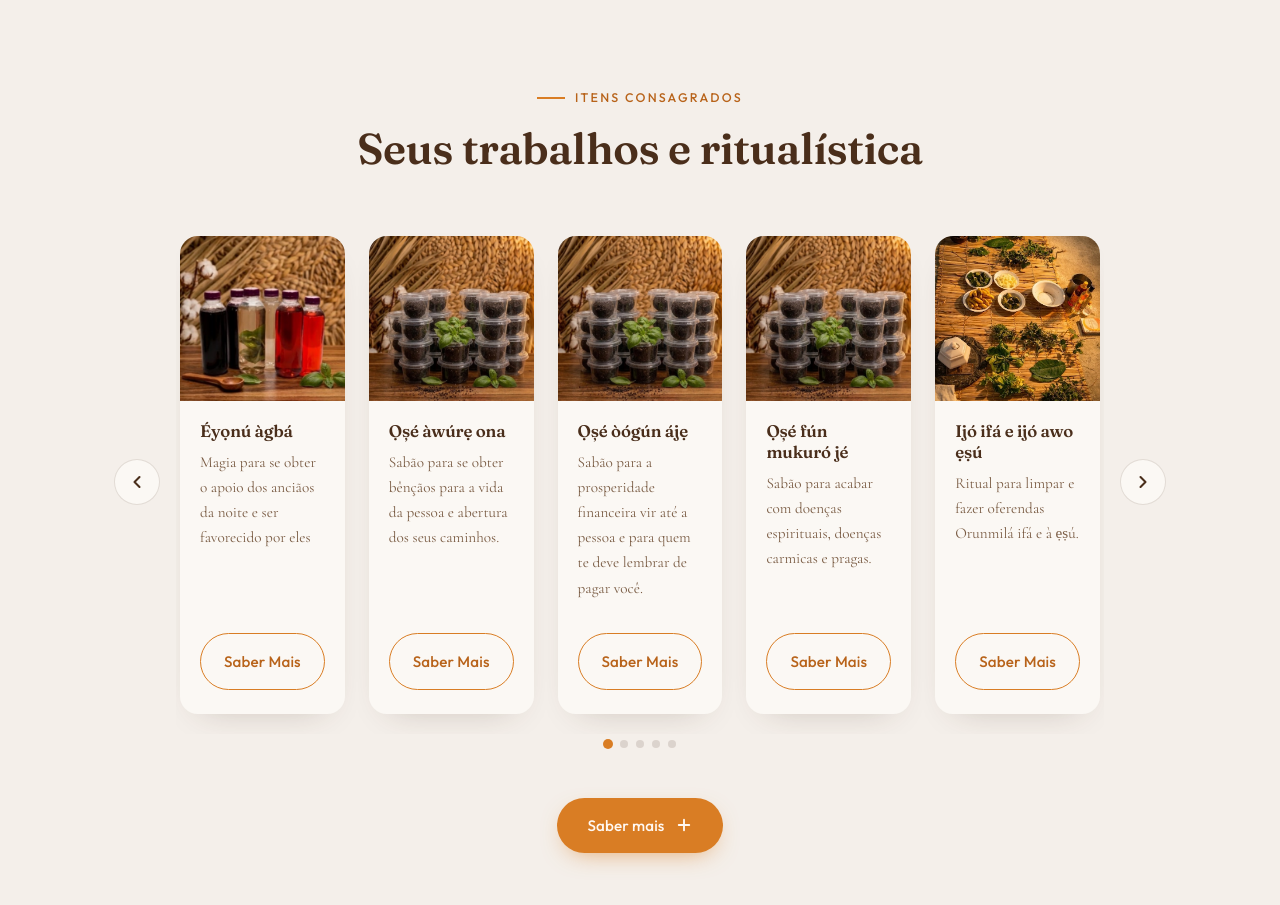
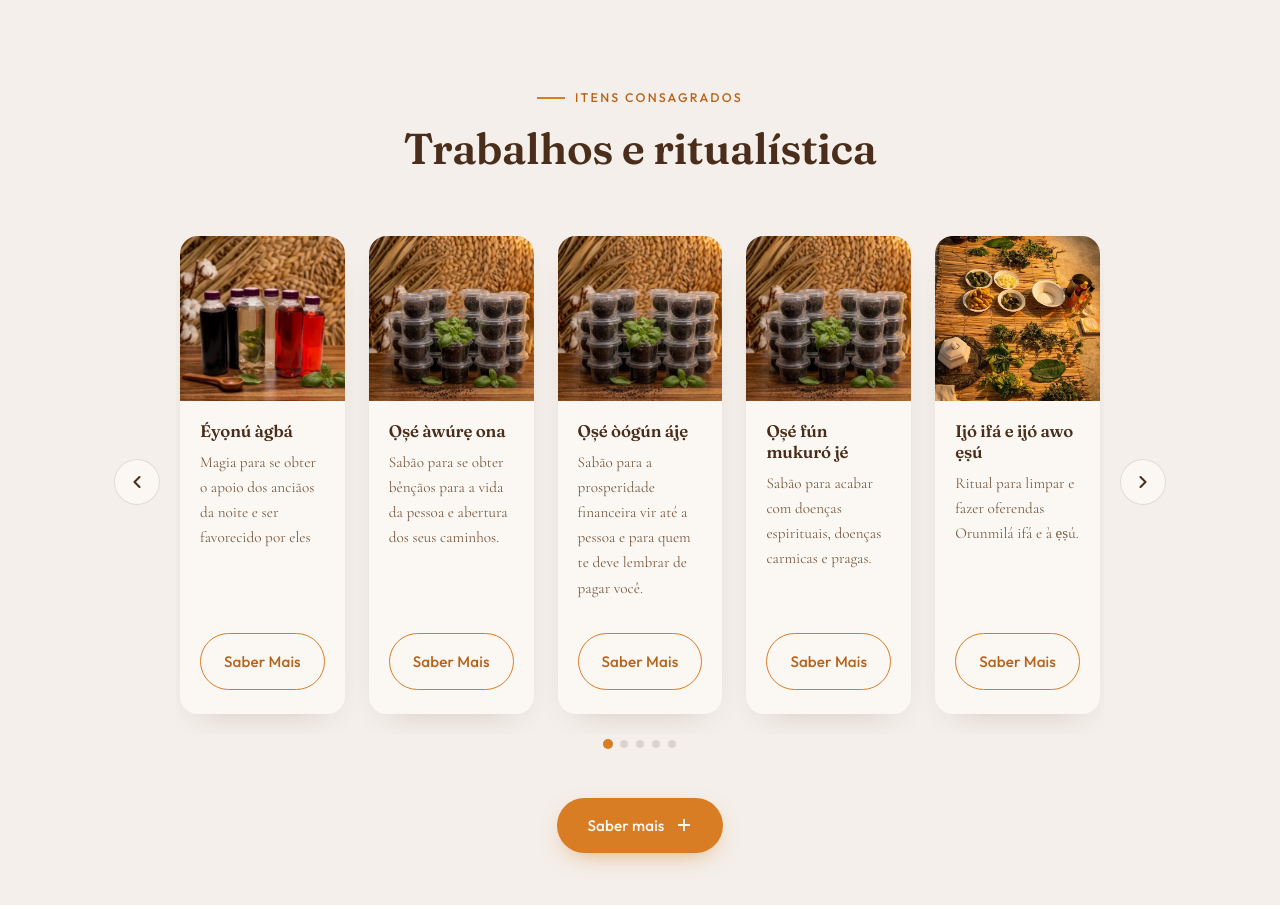
Before and after one commit to devcarolinarodrigues/site-babalwo-ifasoyn, a plain HTML site: page index.html in a window 1280 px wide. Shown: the part 2480-3385 px from the top of the page. Drawn offline with nearby package versions, Linux system fonts and the light colour scheme; a script that the page names is missing.

Commit message:
Update index.html

```diff
--- a/index.html
+++ b/index.html
@@ -129,7 +129,7 @@
   <div class="container">
     <div class="section-head">
       <span class="section-tag">Itens consagrados</span>
-      <h2>Seus trabalhos e ritualística</h2>
+      <h2>Trabalhos e ritualística</h2>
     </div>
 
     <div class="carousel" role="region" aria-label="Carrossel de produtos">
```
